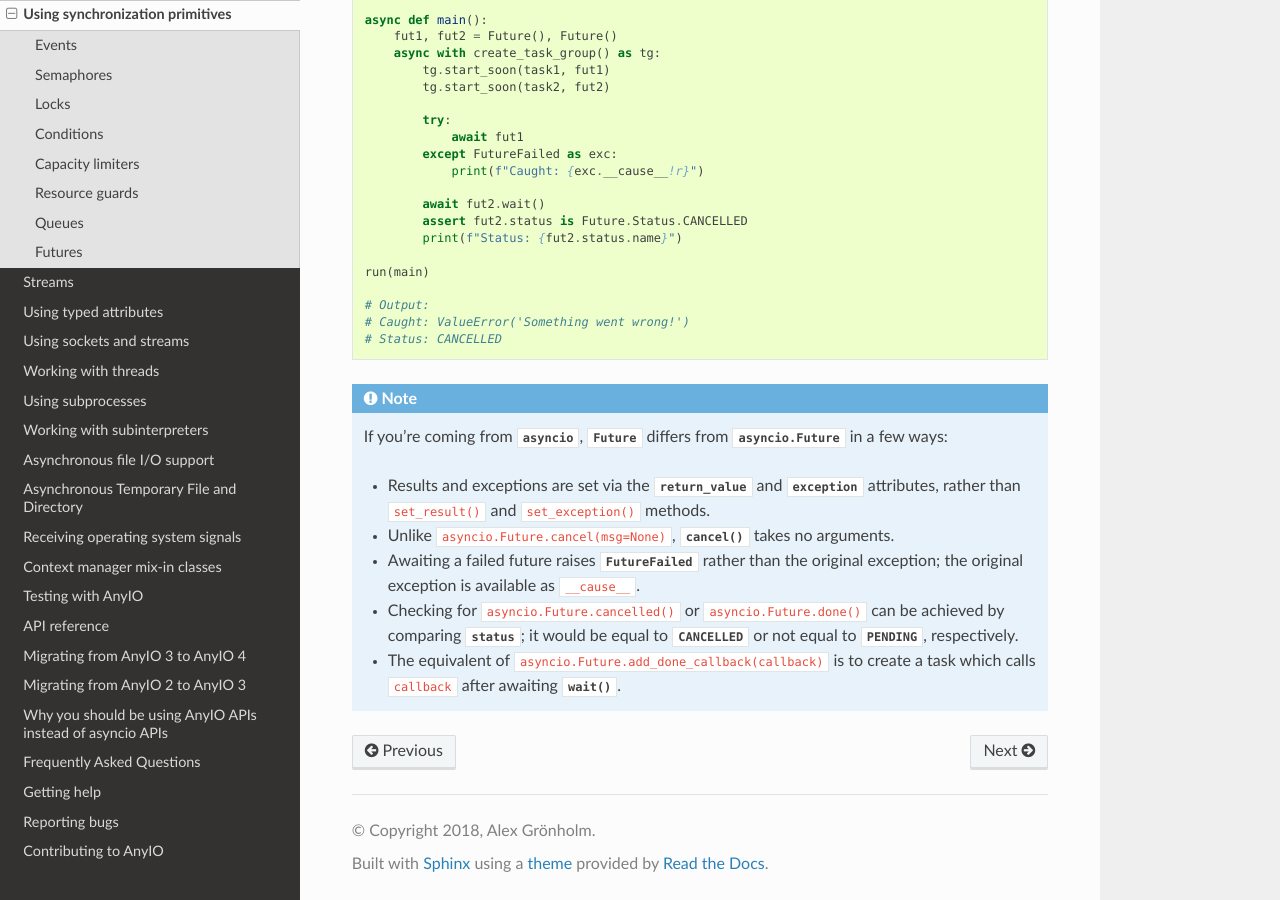
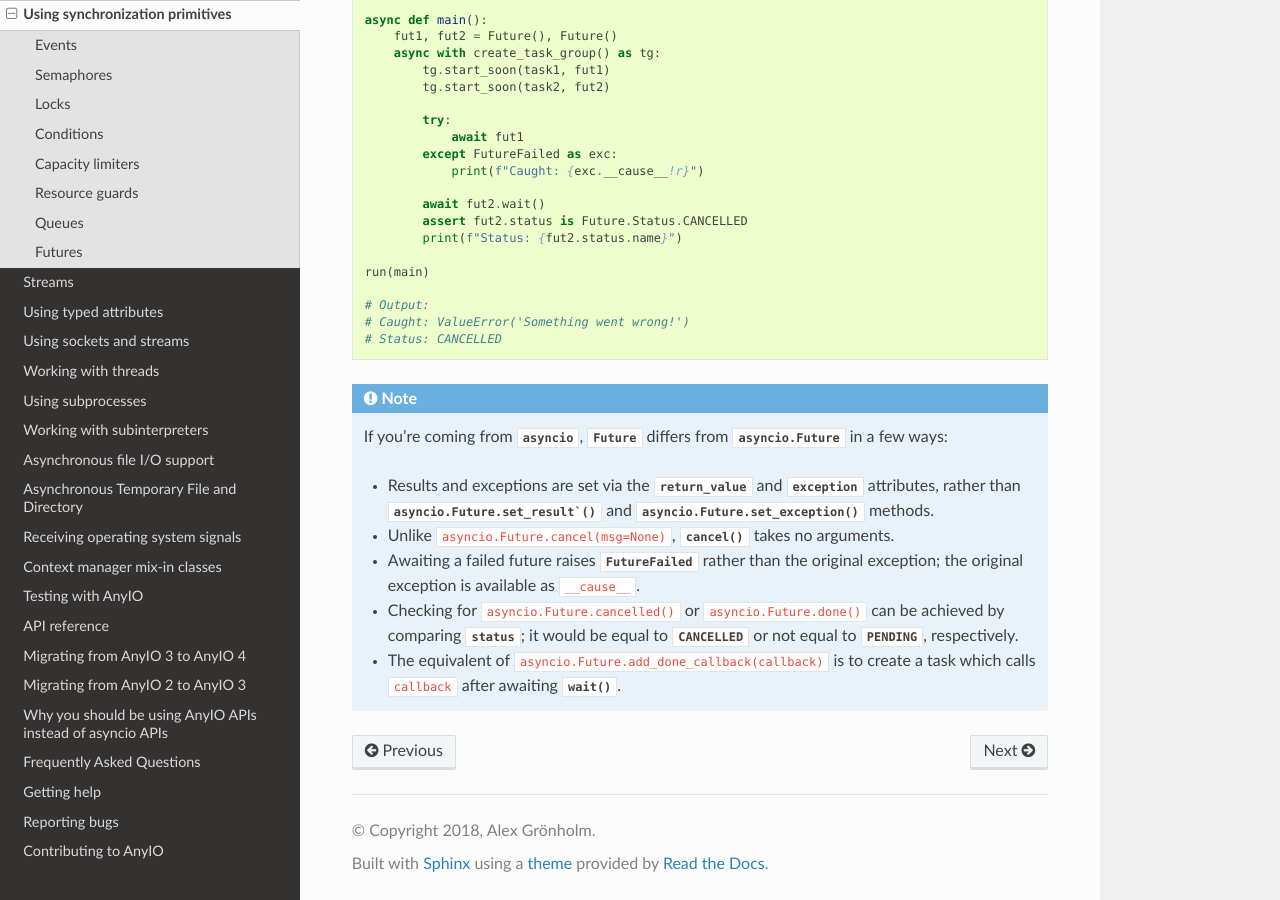
Before and after one commit to agronholm/anyio, a Sphinx documentation site: the page built from docs/synchronization.rst, in a window 1280 px wide and 900 px high, scrolled down 6022 px. Built offline with Sphinx 7.4.7 and the Read the Docs theme 3.1.0, drawn with Linux system fonts in a browser that asks for light colours; the version number could not be read and is left out.

Commit message:
Update docs/synchronization.rst
Co-authored-by: Alex Grönholm <alex.gronholm@nextday.fi>

```diff
--- a/docs/synchronization.rst
+++ b/docs/synchronization.rst
@@ -324,8 +324,8 @@ use :meth:`~Future.wait` and inspect :attr:`~Future.status`::
    :class:`asyncio.Future` in a few ways:
 
    * Results and exceptions are set via the :attr:`~Future.return_value` and
-     :attr:`~Future.exception` attributes, rather than ``set_result()`` and
-     ``set_exception()`` methods.
+     :attr:`~Future.exception` attributes, rather than :meth:`asyncio.Future.set_result`` and
+     :meth:`asyncio.Future.set_exception` methods.
    * Unlike ``asyncio.Future.cancel(msg=None)``, :meth:`~Future.cancel` takes no arguments.
    * Awaiting a failed future raises :exc:`FutureFailed` rather than the original
      exception; the original exception is available as ``__cause__``.
```
